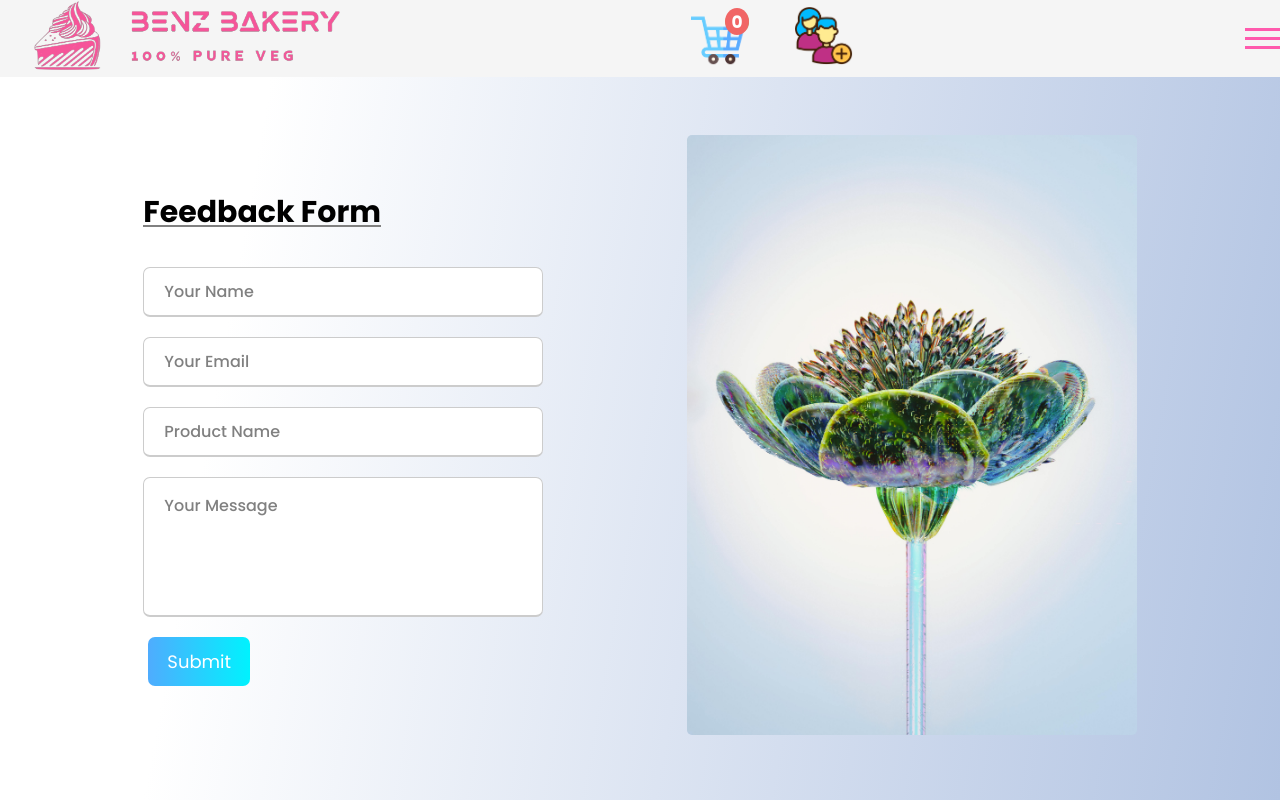
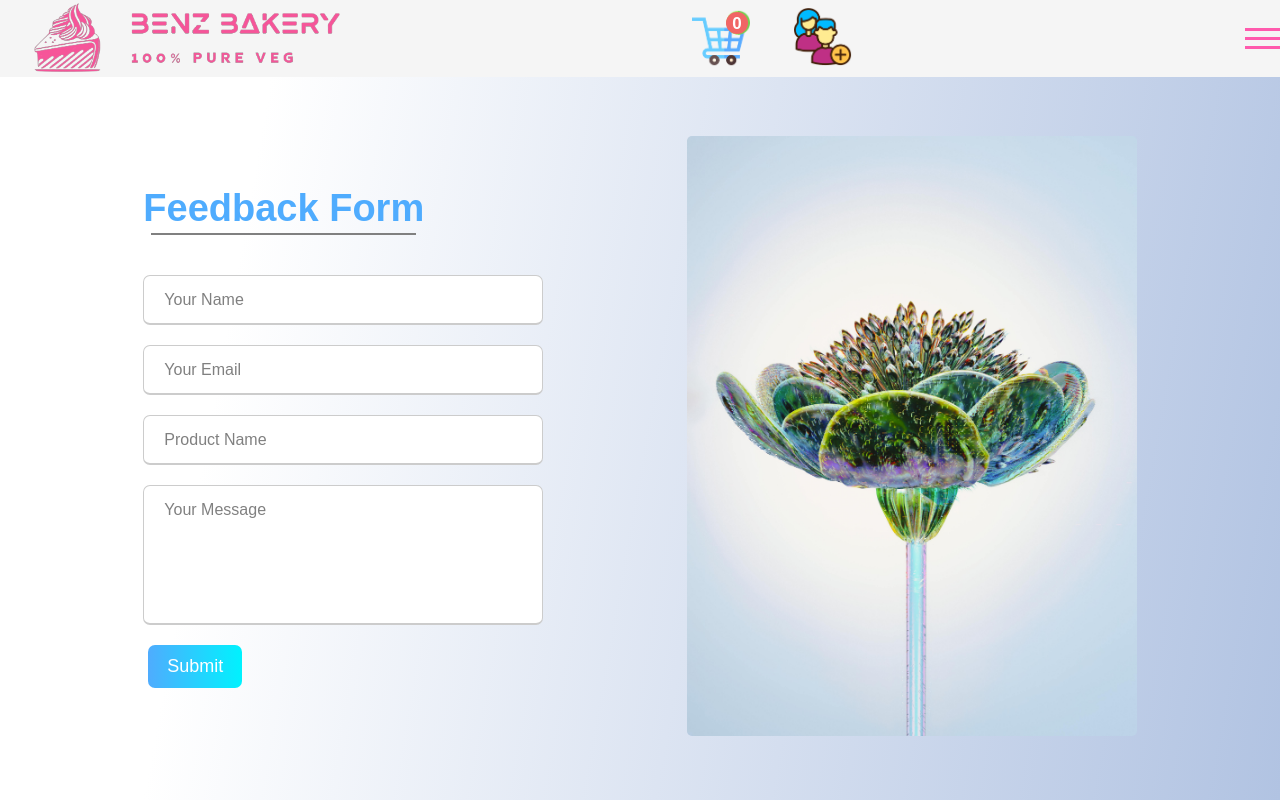
Before and after one commit to akashyadav2000/benzbakery-web-app, a React (Vite) app: page /benzbakery-web-app/Feedback in a window 1280 px wide. Shown: the top 800 px of the page. Built offline with nearby package versions, Linux system fonts and the light colour scheme; a web font is replaced by a local one.

Commit message:
Feedback: remove bug

```diff
--- a/src/components/Feedback/Feedback.css
+++ b/src/components/Feedback/Feedback.css
@@ -1,15 +1,4 @@
-*{
-  padding: 0;
-  margin: 0;
-  box-sizing: border-box;
-  text-transform: capitalize;
-  font-family: 'Poppins', sans-serif;
-  }
 
-  hr{
-    border: 1px solid grey;
-    width: 238px;
-  }
   .contact-container{
   background-image: linear-gradient(100deg, #ffffff 20%, #b1c3e2 100%);
   padding-top: 75px;
@@ -24,20 +13,17 @@
   align-items: flex-start;
   gap: 20px;
   }
-  .contact-left-tittle h2{
+  h1{
     font-weight: 600;
-    color:#a363aa;
-    font-size: 40px;
-    margin-bottom: 5px;
+    color:#4facfe;
+    font-size: 38px;
   }
-  .contact-left-tittle hr{
-    border: none;
-    width: 120px;
-    height: 5px;
-    background-color: #a363aa;
-    border-radius: 10px;
-    margin-bottom: 20px;
+  .contact-left hr{
+    border: 1px solid grey;
+    width: 265px;
+    margin-top: 3px;
   }
+
   .contact-inputs{
     width: 400px;
     height: 50px;
--- a/src/components/Footer/Footer.jsx
+++ b/src/components/Footer/Footer.jsx
@@ -29,7 +29,7 @@ function Footer() {
             <p>T.P Road</p>
             <p>Tembipada,Bhandup (West)</p>
             <p>Maharashtra, PIN 400078, India</p>
-            <p className="email-id">Benzbakeryofficial@gmail.com</p>
+            <p className="email-id">Akashvinodyadav11@gmail.com</p>
             <h3> Mon - Sun &nbsp; &nbsp;   10Am &nbsp;10Pm</h3>
           </div>
 
```
